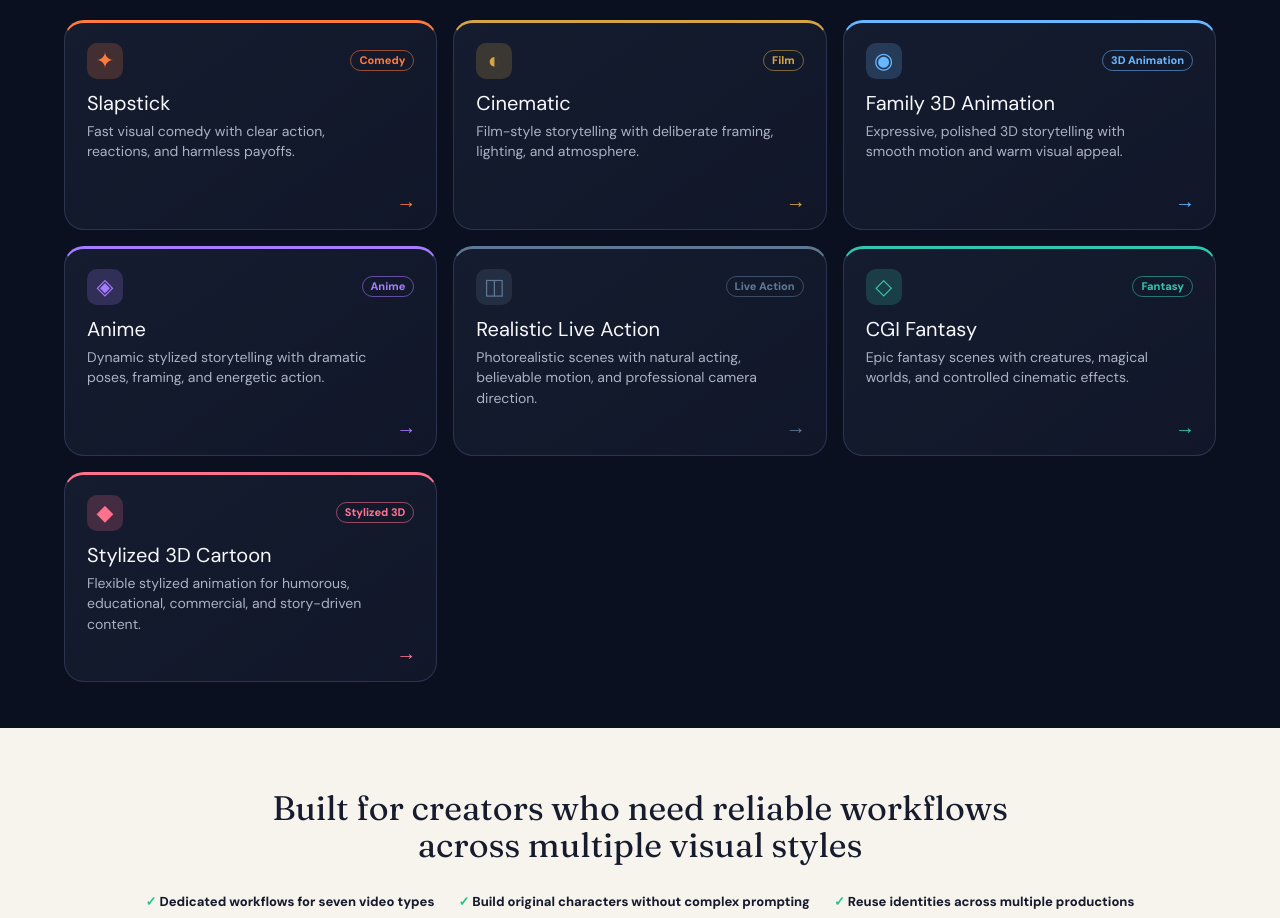
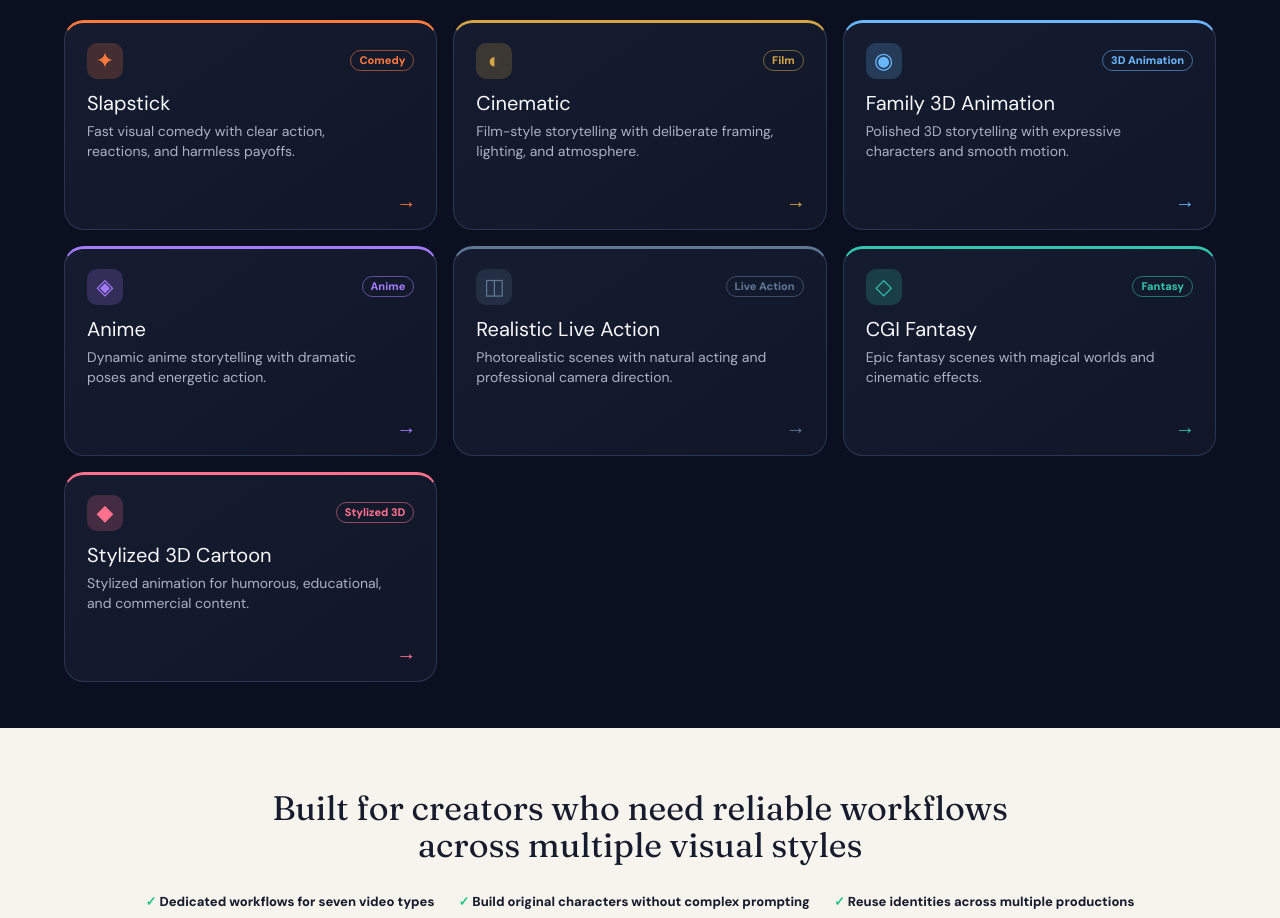
Before and after one commit to saifalrikaby1-png/slapstick-prompt-pack, a Next.js app: page / in a window 1280 px wide. Shown: the part 780-1698 px from the top of the page. Built offline with nearby package versions, Linux system fonts and the light colour scheme.

Commit message:
Make all preview video type cards uniform

```diff
--- a/app/marketing-compact.module.css
+++ b/app/marketing-compact.module.css
@@ -18,11 +18,11 @@
 .styleIcon { display: grid; place-items: center; width: 36px; height: 36px; border-radius: 10px; background: color-mix(in srgb, var(--style-accent) 20%, transparent); color: var(--style-accent); font-size: 22px; }
 .styleBadge { padding: 4px 8px; border: 1px solid color-mix(in srgb, var(--style-accent) 55%, transparent); border-radius: 999px; color: var(--style-accent); font-size: 11px; font-weight: 800; line-height: 1; }
 .styleCard h3 { margin: 12px 0 6px; font-size: 20px; line-height: 1.2; }
-.styleCard p { max-width: calc(100% - 24px); margin: 0; color: #aab2c5; font-size: 14px; line-height: 1.45; }
+.styleCard p { max-width: calc(100% - 24px); min-height: 41px; margin: 0; overflow: hidden; color: #aab2c5; font-size: 14px; line-height: 1.45; }
 .styleArrow { position: absolute; right: 20px; bottom: 18px; color: var(--style-accent); font-size: 20px; line-height: 1; transition: transform .2s ease; }
 .styleCard:hover .styleArrow, .styleCard:focus-visible .styleArrow { transform: translateX(4px); }
 
-@media (max-width: 1050px) { .hero { padding-top: 54px; padding-bottom: 48px; } .styleGrid { grid-template-columns: repeat(2, minmax(0, 1fr)); } .styleCard { min-height: 220px; height: 220px; } }
+@media (max-width: 1050px) { .hero { padding-top: 54px; padding-bottom: 48px; } .styleGrid { grid-template-columns: repeat(2, minmax(0, 1fr)); } .styleCard { min-height: 210px; height: 210px; } }
 @media (max-width: 640px) {
   .hero { padding: 46px 20px 40px; }
   .hero :global(h1) { font-size: clamp(39px, 12vw, 53px); }
@@ -31,6 +31,7 @@
   .styleSection { padding-top: 44px; padding-bottom: 40px; }
   .styleGrid { grid-template-columns: 1fr; align-items: start; gap: 14px; margin-top: 22px; }
   .styleCard { min-height: 0; height: auto; padding: 18px 20px; }
+  .styleCard p { min-height: 0; overflow: visible; }
   .styleCard h3 { font-size: 19px; }
   .styleArrow { right: 18px; bottom: 18px; }
 }
--- a/app/marketing-home.tsx
+++ b/app/marketing-home.tsx
@@ -17,11 +17,11 @@
 const cardCopy = {
   slapstick: { badge: "Comedy", description: "Fast visual comedy with clear action, reactions, and harmless payoffs." },
   cinematic: { badge: "Film", description: "Film-style storytelling with deliberate framing, lighting, and atmosphere." },
-  "family-3d": { badge: "3D Animation", description: "Expressive, polished 3D storytelling with smooth motion and warm visual appeal." },
-  anime: { badge: "Anime", description: "Dynamic stylized storytelling with dramatic poses, framing, and energetic action." },
-  "live-action": { badge: "Live Action", description: "Photorealistic scenes with natural acting, believable motion, and professional camera direction." },
-  "cgi-fantasy": { badge: "Fantasy", description: "Epic fantasy scenes with creatures, magical worlds, and controlled cinematic effects." },
-  "stylized-3d": { badge: "Stylized 3D", description: "Flexible stylized animation for humorous, educational, commercial, and story-driven content." },
+  "family-3d": { badge: "3D Animation", description: "Polished 3D storytelling with expressive characters and smooth motion." },
+  anime: { badge: "Anime", description: "Dynamic anime storytelling with dramatic poses and energetic action." },
+  "live-action": { badge: "Live Action", description: "Photorealistic scenes with natural acting and professional camera direction." },
+  "cgi-fantasy": { badge: "Fantasy", description: "Epic fantasy scenes with magical worlds and cinematic effects." },
+  "stylized-3d": { badge: "Stylized 3D", description: "Stylized animation for humorous, educational, and commercial content." },
 } as const;
 
 export function MarketingHome() {
```
